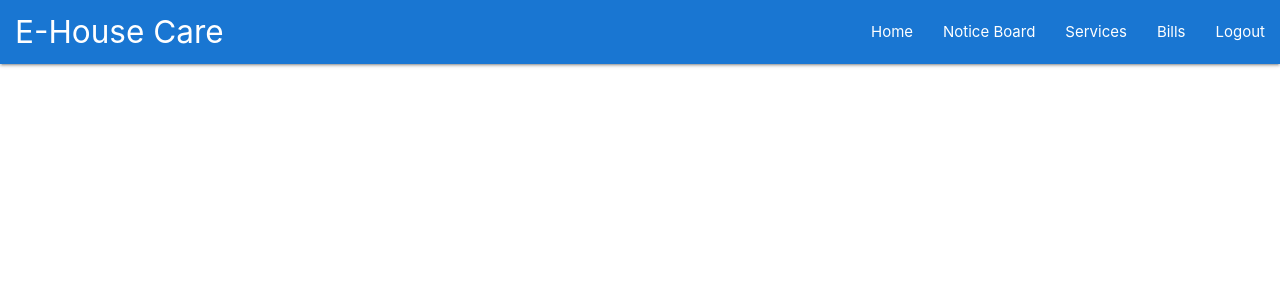
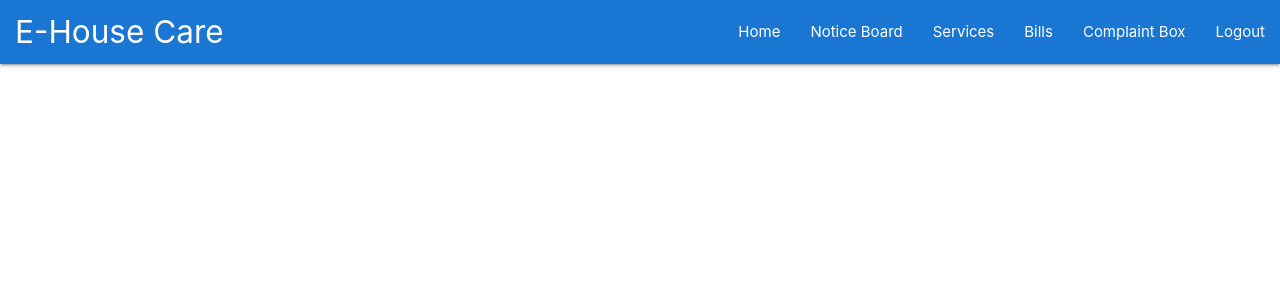
Before and after one commit to mihirbhatkar/django3-housing-society-management-system, a Django app: page / in a window 1280 px wide. Shown: the top 300 px of the page. Run offline with Django 3.2, Linux system fonts and the light colour scheme; a user stored in the database is signed in; data that the repository does not hold is empty; some libraries are stand-ins or nearby versions.

Commit message:
Complaint Box done

```diff
--- a/main/admin.py
+++ b/main/admin.py
@@ -3,7 +3,7 @@ from django.contrib.admin.helpers import Fieldset
 from django.db.models import fields
 from tinymce.widgets import TinyMCE
 from django.db import models
-from .models import MainPage, Profile, Notice
+from .models import MainPage, Profile, Notice, Complaint
 
 class MainPageAdmin(admin.ModelAdmin):
     fields = ['society_name',
@@ -17,3 +17,4 @@ class MainPageAdmin(admin.ModelAdmin):
 admin.site.register(MainPage, MainPageAdmin)
 admin.site.register(Profile)
 admin.site.register(Notice)
+admin.site.register(Complaint)
--- a/main/templates/main/header.html
+++ b/main/templates/main/header.html
@@ -15,11 +15,3 @@
 </body>
 
 <script src="{% static 'tinymce/js/prism.js' %}"></script>
-
-<style>
-  div.container{
-    position: relative;
-    right: 180px;
-    bottom: 50px;
-  }
-</style>
--- a/main/templates/main/includes/nav.html
+++ b/main/templates/main/includes/nav.html
@@ -10,6 +10,7 @@
               <li><a href="/noticeboard">Notice Board</a></li>
               <li><a href="/service">Services</a></li>
               <li><a href="/bills">Bills</a></li>
+              <li><a href="/complaint">Complaint Box</a></li>
               <li><a href="/logout">Logout</a></li>
             {% else %}
               <li><a href="/register">Register</a></li>
--- a/main/urls.py
+++ b/main/urls.py
@@ -9,4 +9,5 @@ urlpatterns = [
     path('logout/', views.logout_request, name='logout'),
     path('login/', views.login_request, name='login'),
     path('noticeboard', views.noticeboard, name='noticeboard'),
+    path('complaint/', views.complaint, name='complaint'),
 ]
--- a/main/views.py
+++ b/main/views.py
@@ -1,6 +1,6 @@
 from django.shortcuts import render, redirect
 from django.http import HttpResponse
-from main.forms import NewUserForm
+from main.forms import NewUserForm, ComplaintForm
 from main.models import MainPage
 from .models import MainPage, Notice
 from django.contrib.auth.forms import AuthenticationForm
@@ -59,3 +59,15 @@ def login_request(request):
 def noticeboard(request):
     messages.info(request, 'You are viewing the Notice Board!')
     return render(request, "main/noticeboard.html", context={'noticeboard': Notice.objects.all})
+
+
+def complaint(request):
+    if request.method == 'GET':
+        return render(request, "main/complaint.html", context = {'form': ComplaintForm()})
+    else:
+        form = ComplaintForm(request.POST)
+        newcomplaint = form.save(commit=False)
+        newcomplaint.user = request.user
+        newcomplaint.save()
+        messages.info(request, 'Complaint registered successfully!')
+        return redirect('main:homepage')
```
Also changed, not shown: main/forms.py (+22 -0 lines), main/models.py (+8 -0 lines), main/templates/main/complaint.html (added, +9 -0 lines), db.sqlite3, main/migrations/0004_complaint.py (added).
